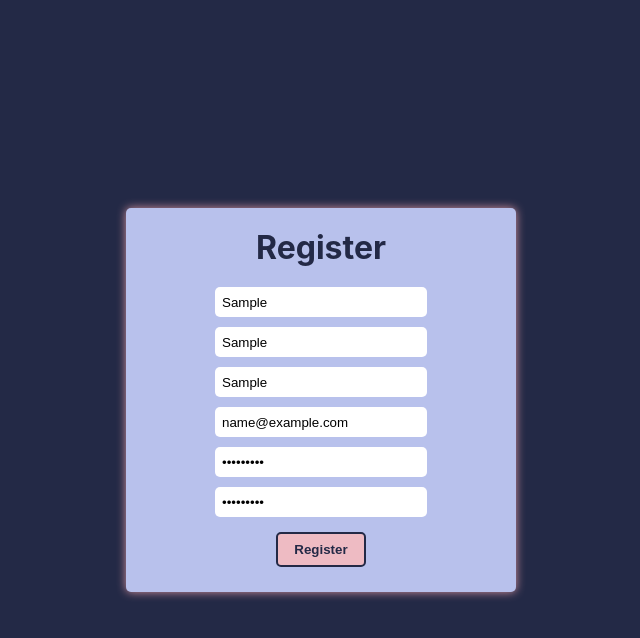
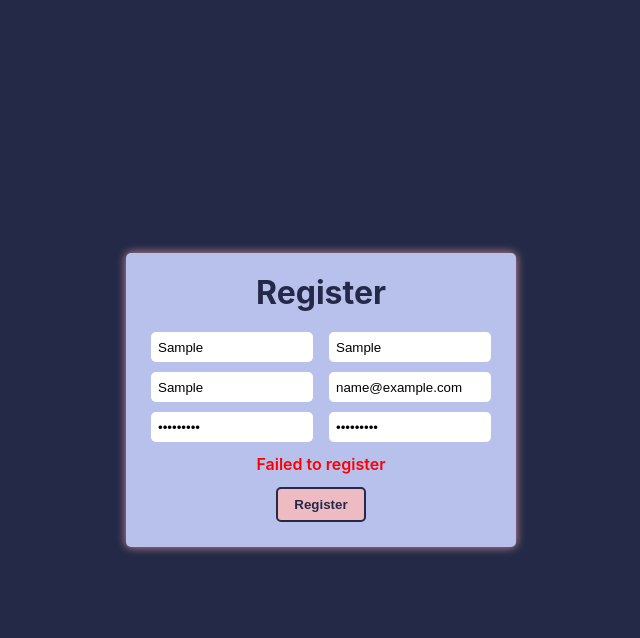
Before and after one commit to matthewlimka/ecommerce-web-app, a React (Create React App) app in the folder frontend/: page /signup in a window 1280 px wide. Both pictures are taken after typing "Sample", "Sample", "Sample", "name@example.com", "Sample123", "Sample123" into the empty fields and a click on the button "Register". Shown: the top 638 px of the page, without its empty margins (319-959 px from the left). Built offline with nearby package versions, Linux system fonts and the light colour scheme; no server answers.

Commit message:
Added conditional rendering upon registration success, added validation for passwords and added button for users to return to login page upon registering

```diff
--- a/frontend/src/pages/RegistrationPage.tsx
+++ b/frontend/src/pages/RegistrationPage.tsx
@@ -1,9 +1,10 @@
 import { useRef, useState } from "react";
+import { useNavigate } from "react-router-dom";
 import { useAPI } from "../contexts/APIContext";
 
 const RegistrationPage: React.FC = () => {
 
-    // const { register } = useAPI();
+    const { registrationSuccess, resetRegistrationSuccess, registerUser } = useAPI();
     const usernameRef = useRef<HTMLInputElement>(null);
     const passwordRef = useRef<HTMLInputElement>(null);
     const confirmPasswordRef = useRef<HTMLInputElement>(null);
@@ -17,19 +18,41 @@ const RegistrationPage: React.FC = () => {
     const [email, setEmail] = useState<string>("");
     const [firstName, setFirstName] = useState<string>("");
     const [lastName, setLastName] = useState<string>("");
-    const [error, setError] = useState<string>("");
+    const [errorMessage, setErrorMessage] = useState<string>("");
+    const navigate = useNavigate();
 
     const handleRegistration = (event: any) => {
         event.preventDefault();
-        console.log("Registering user");
-        // register(username, password, email, firstName, lastName);
+        if (password !== confirmPassword) {
+            setErrorMessage("Passwords do not match");
+            return;
+        }
+
+        registerUser(username, password, email, firstName, lastName);
+        if (!registrationSuccess) {
+            setErrorMessage("Failed to register");
+        }
     };
+
+    const handleRegistrationSuccess = (event: any) => {
+        resetRegistrationSuccess();
+        navigate('/login');
+    }
 
     return (
         <div className="registration-page">
             <div className="registration-page-content">
+                {registrationSuccess ? (
+                    <div className="registration-page-content-after-registration">
+                        <h1 className="registration-page-success-header">Success!</h1>
+                        <p className="registration-page-success-message">Your account has been created</p>
+                        <button className="registration-page-success-action-button" onClick={handleRegistrationSuccess}>Back to login</button>
+                    </div>
+                ) : (
+                    <div className="registration-page-content-before-registration">
                         <h1 className="registration-page-header">Register</h1>
                         <form className="registration-page-form" onSubmit={handleRegistration}>
+                            <div className="registration-page-form-row">
                                 <input
                                     type="text"
                                     className="registration-page-first-name"
@@ -48,6 +71,8 @@ const RegistrationPage: React.FC = () => {
                                     placeholder="Last Name"
                                     required
                                 />
+                            </div>
+                            <div className="registration-page-form-row">
                                 <input
                                     type="text"
                                     className="registration-page-username"
@@ -66,6 +91,8 @@ const RegistrationPage: React.FC = () => {
                                     placeholder="Email"
                                     required
                                 />
+                            </div>
+                            <div className="registration-page-form-row">
                                 <input
                                     type="password"
                                     className="registration-page-password"
@@ -84,8 +111,12 @@ const RegistrationPage: React.FC = () => {
                                     placeholder="Confirm Password"
                                     required
                                 />
+                            </div>
+                            {errorMessage && <p className="registration-page-error-message">{errorMessage}</p>}
                             <button type="submit">Register</button>
                         </form>
+                    </div>
+                )}
             </div>
         </div>
     );
```
Lines whose indentation alone changed are shown as unchanged.
